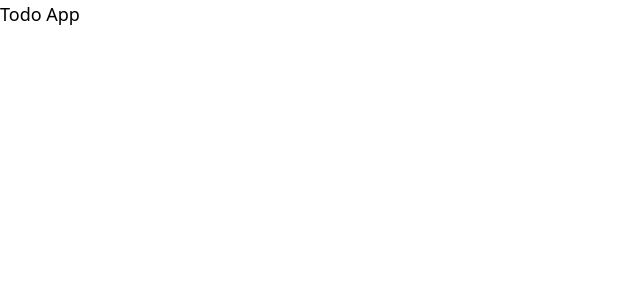
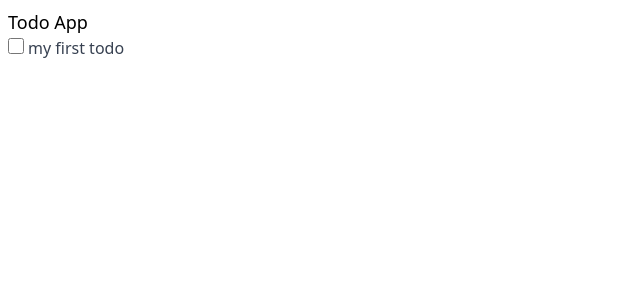
Before and after one commit to HOGENT-frontendweb/frontendweb-ch1-solution, a React (Create React App) app: page / in a window 1280 px wide. Shown: the top 300 px of the page, without its empty margins (0-640 px from the left). Built offline with nearby package versions, Linux system fonts and the light colour scheme.

Commit message:
add first todo item

```diff
--- a/src/App.js
+++ b/src/App.js
@@ -1,10 +1,12 @@
-import logo from './logo.svg';
 import './App.css';
+import {TodoItem} from './TodoItem'
+
 
 function App() {
   return (
-    <div >
+    <div className="m-2">
       <h3 className="text-lg">Todo App</h3>
+      <TodoItem text="my first todo" />
     </div>
   );
 }
--- /dev/null
+++ b/src/TodoItem.js
@@ -0,0 +1,11 @@
+export function TodoItem(props) {
+  const text = props.text;
+  return (
+    <div>
+      <input className="focus:ring-indigo-500 h-4 w-4 text-indigo-600 border-gray-300 rounded" type="checkbox"/>
+      <label className="ml-1 font-medium text-gray-700">
+        {text}
+      </label>
+    </div>)
+
+}
```
